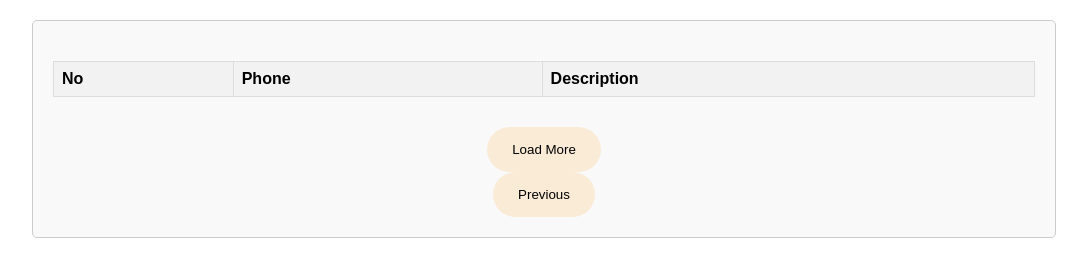
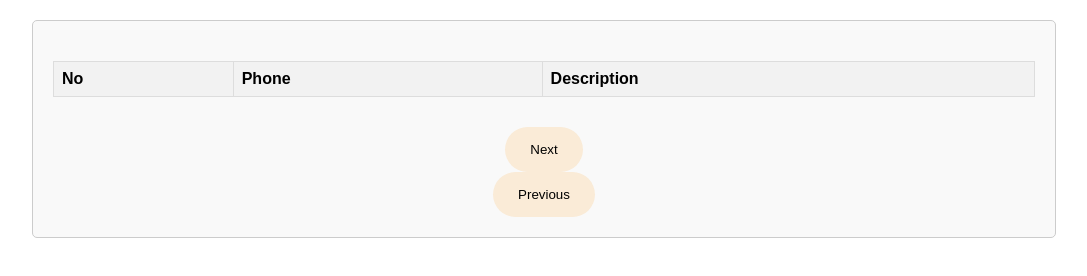
Before and after one commit to sandeshmishra7/pagination-sorting-js, a plain HTML site: page index.html in a window 1280 px wide. Shown: the whole page, without its empty margins (96-1183 px from the left). Drawn offline with Linux system fonts and the light colour scheme; no server answers.

Commit message:
button modification

```diff
--- a/index.html
+++ b/index.html
@@ -21,7 +21,7 @@
                 <tbody id="tableBody">
                 </tbody>
             </table>
-            <button class="next" id="btnNext">Load More</button>
+            <button class="next" id="btnNext">Next</button>
             <button class="prev" id="btnPrev">Previous</button>
         </div>
         <script src="script.js"></script>
```
